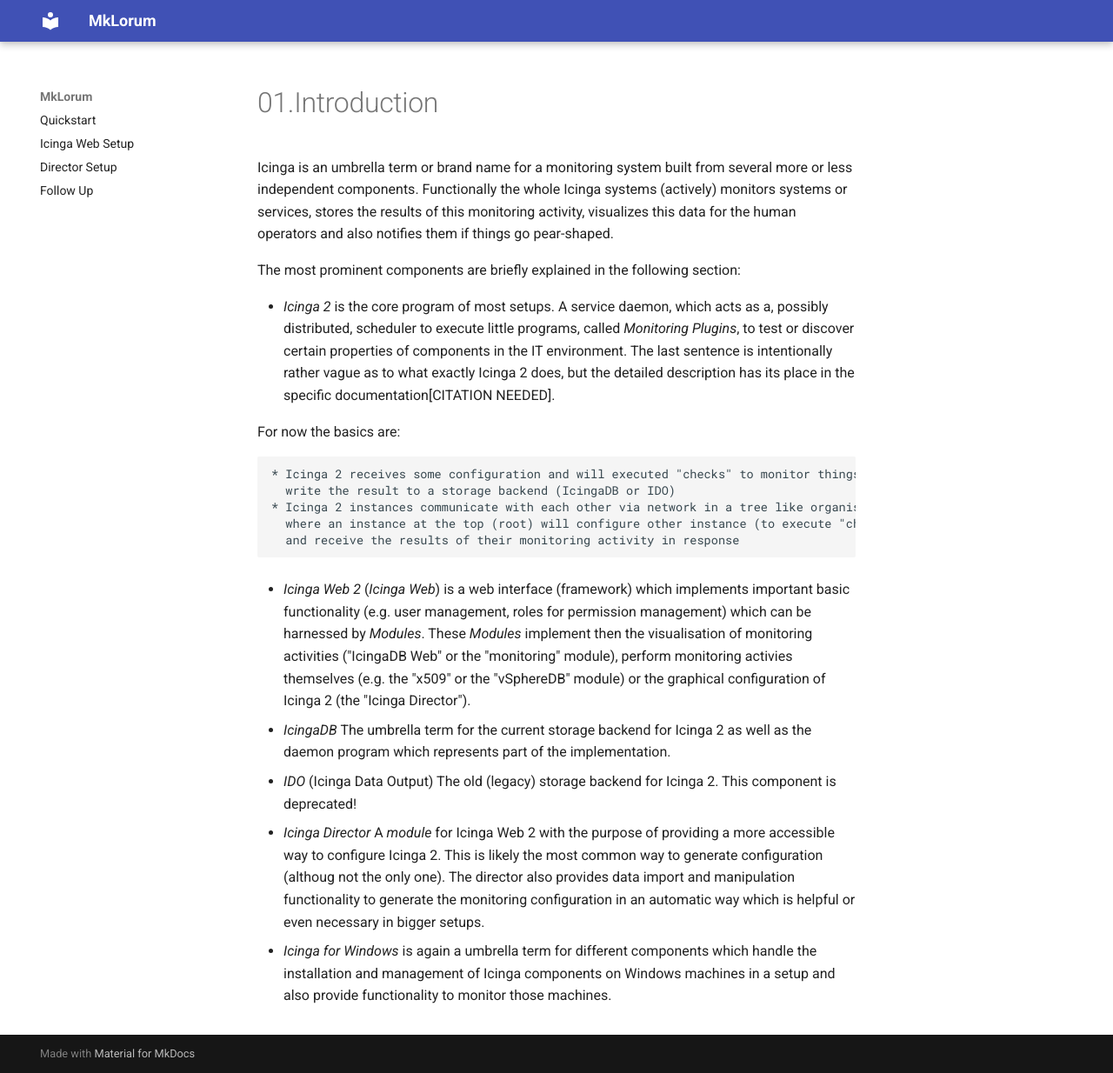
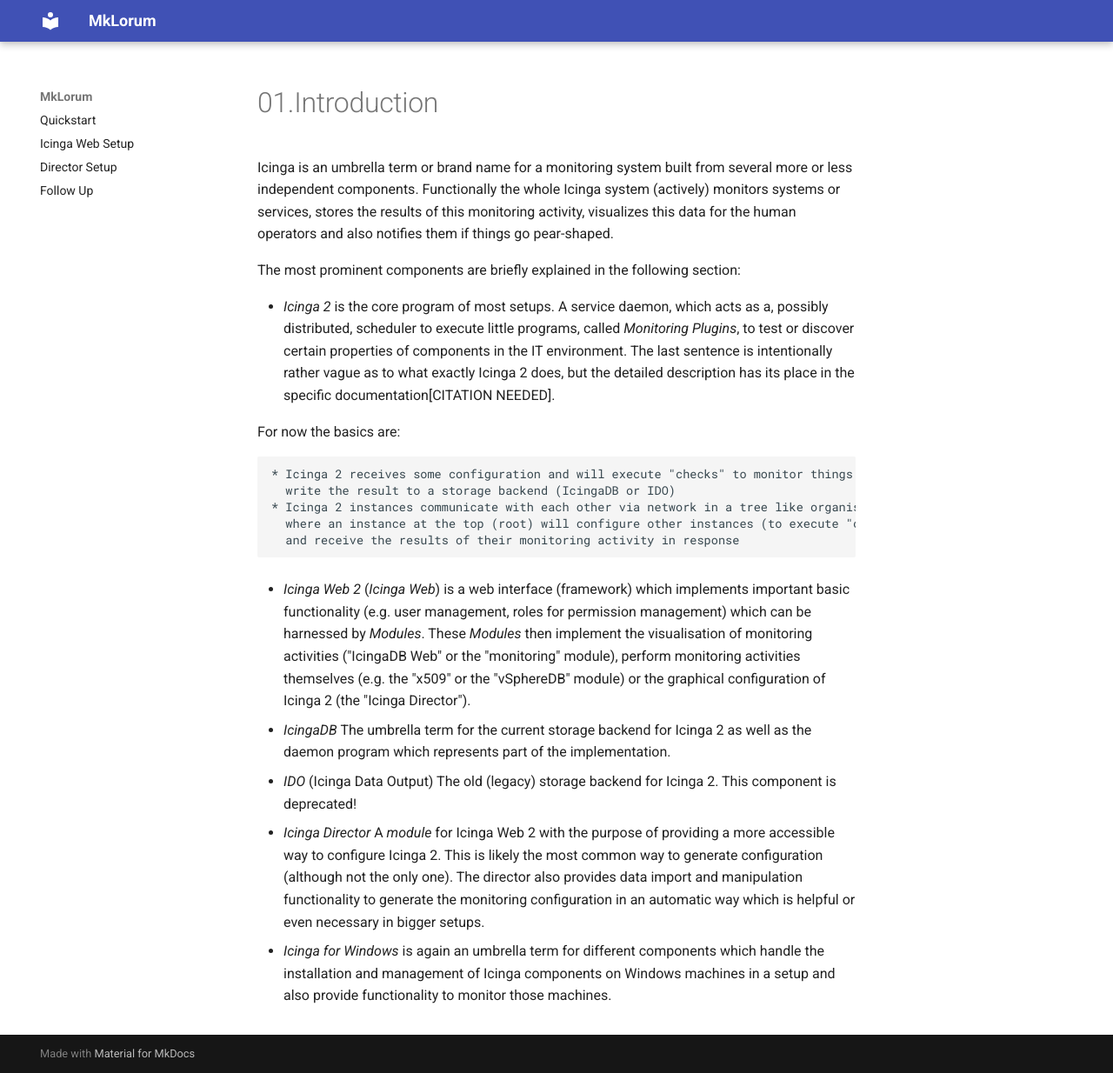
Before and after one commit to Icinga/get-started-docs, an MkDocs documentation site: the page built from doc/01.Introduction.md, in a window 1280 px wide and 1234 px high. Shown: the whole window at 87% size. Built offline with MkDocs 1.6.1 and Material for MkDocs 9.7.7, drawn with Linux system fonts in a browser that asks for light colours.

Commit message:
Fix some typos and grammar

```diff
--- a/doc/01.Introduction.md
+++ b/doc/01.Introduction.md
@@ -1,6 +1,6 @@
 Icinga is an umbrella term or brand name for a monitoring system
 built from several more or less independent components.
-Functionally the whole Icinga systems (actively) monitors systems or services,
+Functionally the whole Icinga system (actively) monitors systems or services,
 stores the results of this monitoring activity, visualizes this data for
 the human operators and also notifies them if things go pear-shaped.
 
@@ -14,17 +14,17 @@ The most prominent components are briefly explained in the following section:
 
    For now the basics are:
 
-    * Icinga 2 receives some configuration and will executed "checks" to monitor things and
+    * Icinga 2 receives some configuration and will execute "checks" to monitor things and
       write the result to a storage backend (IcingaDB or IDO)
     * Icinga 2 instances communicate with each other via network in a tree like organisation,
-      where an instance at the top (root) will configure other instance (to execute "checks")
+      where an instance at the top (root) will configure other instances (to execute "checks")
       and receive the results of their monitoring activity in response
 
  * *Icinga Web 2* (*Icinga Web*)
    is a web interface (framework) which implements important basic functionality
    (e.g. user management, roles for permission management) which can be harnessed by _Modules_.
-   These _Modules_ implement then the visualisation of monitoring activities ("IcingaDB Web" or the "monitoring" module),
-   perform monitoring activies themselves (e.g. the "x509" or the "vSphereDB" module) or
+   These _Modules_ then implement the visualisation of monitoring activities ("IcingaDB Web" or the "monitoring" module),
+   perform monitoring activities themselves (e.g. the "x509" or the "vSphereDB" module) or
    the graphical configuration of Icinga 2 (the "Icinga Director").
 
 * *IcingaDB*
@@ -36,11 +36,11 @@ The most prominent components are briefly explained in the following section:
 
 * *Icinga Director*
   A _module_ for Icinga Web 2 with the purpose of providing a more accessible way to
-  configure Icinga 2. This is likely the most common way to generate configuration (althoug
+  configure Icinga 2. This is likely the most common way to generate configuration (although
   not the only one).
   The director also provides data import and manipulation functionality to generate the monitoring
   configuration in an automatic way which is helpful or even necessary in bigger setups.
 
 * *Icinga for Windows*
-  is again a umbrella term for different components which handle the installation and management of
+  is again an umbrella term for different components which handle the installation and management of
   Icinga components on Windows machines in a setup and also provide functionality to monitor those machines.
```
Also changed, not shown: doc/02.Scenarios.md (+4 -4 lines), doc/10-quickstart.md (+5 -5 lines), doc/11-websetup.md (+7 -7 lines), doc/12-director.md (+6 -6 lines).
